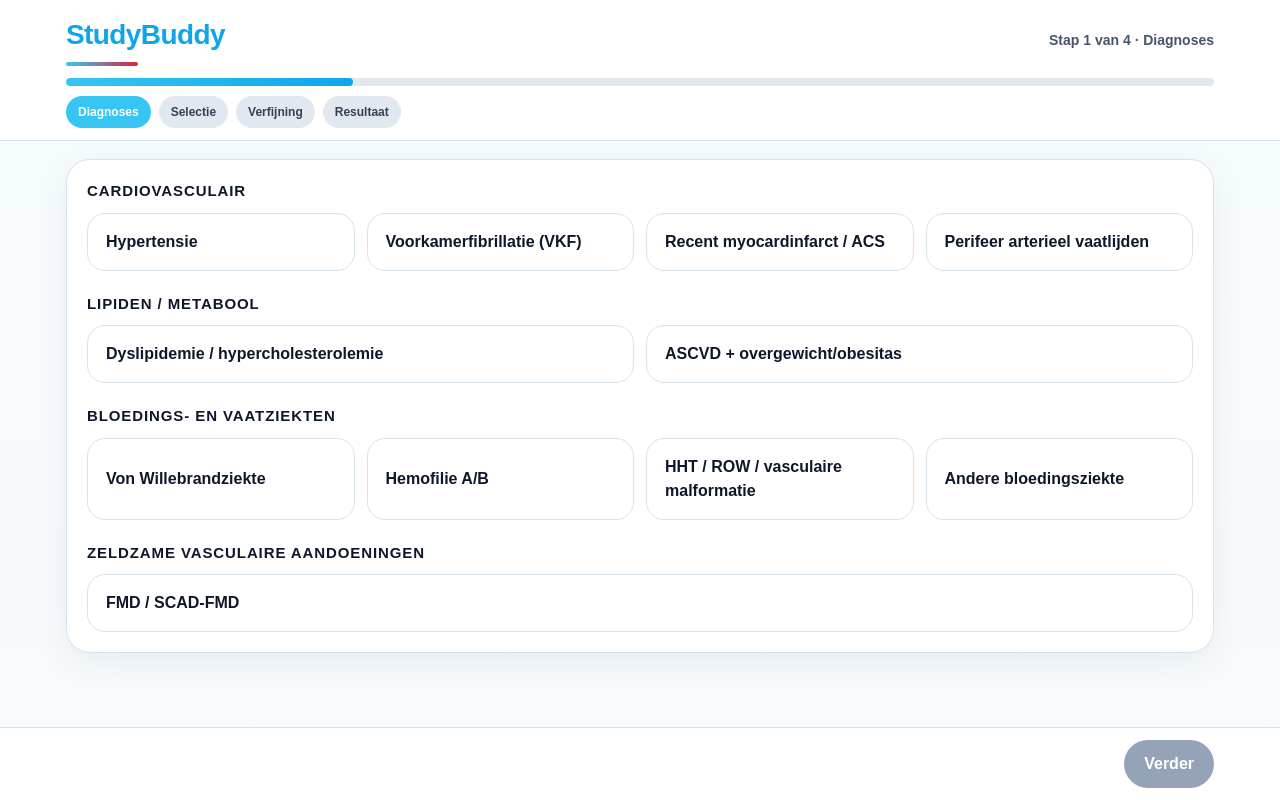
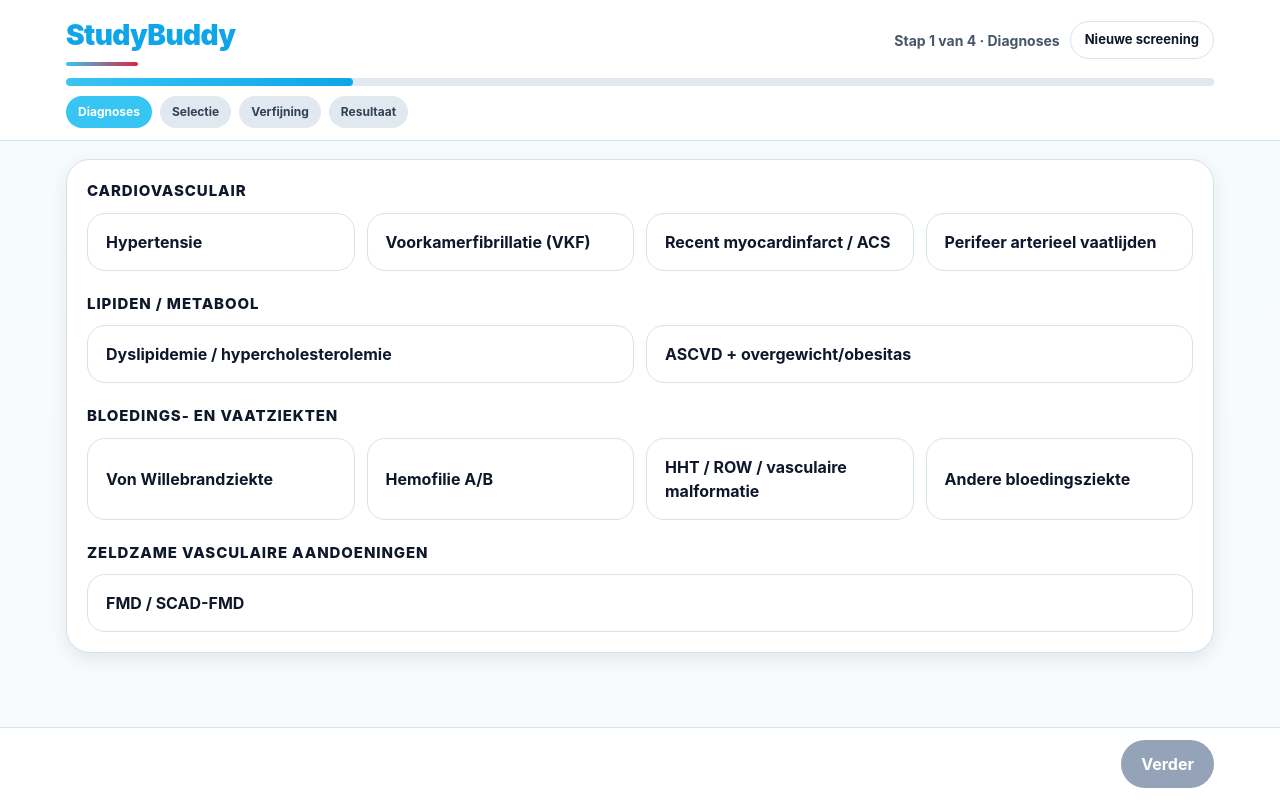
Before and after one commit to 5rbnbmwn7q-ai/study-screener-v4, a Next.js app: page / in a window 1280 px wide. Built offline with nearby package versions, Linux system fonts and the light colour scheme.

Commit message:
V5.2 add reset UX and polish

```diff
--- a/app/page.tsx
+++ b/app/page.tsx
@@ -373,6 +373,12 @@ const studiesWithGate = useMemo(() => {
   setAnswers({});
 };
 
+const handleReset = () => {
+  if (confirm("Nieuwe screening starten? Huidige gegevens gaan verloren.")) {
+    resetAll();
+  }
+};
+
   const canGoFromStep1 = problems.length > 0;
 
   const stepTitles = {
@@ -387,7 +393,7 @@ const studiesWithGate = useMemo(() => {
       style={{
         minHeight: "100vh",
         background: "linear-gradient(to bottom, #f5fbfe 0%, #f8fafc 100%)",
-        fontFamily: "Arial, sans-serif",
+        fontFamily: "-apple-system, BlinkMacSystemFont, 'SF Pro Text', sans-serif",
         color: COLORS.text,
       }}
     >
@@ -418,16 +424,22 @@ const studiesWithGate = useMemo(() => {
             }}
           >
             <div>
-              <div
+  <button
+    onClick={handleReset}
     style={{
       fontSize: 28,
       fontWeight: 900,
       letterSpacing: -0.6,
       color: COLORS.primaryDark,
+      background: "none",
+      border: "none",
+      cursor: "pointer",
+      padding: 0,
     }}
   >
     StudyBuddy
-              </div>
+  </button>
+
   <div
     style={{
       height: 4,
@@ -441,12 +453,37 @@ const studiesWithGate = useMemo(() => {
 
 <div
   style={{
+    display: "flex",
+    alignItems: "center",
+    gap: 10,
+    flexWrap: "wrap",
+  }}
+>
+  <div
+    style={{
       fontSize: 14,
       color: COLORS.textSoft,
       fontWeight: 700,
     }}
   >
     Stap {step} van 4 · {stepTitles[step]}
+  </div>
+
+  <button
+    onClick={handleReset}
+    style={{
+      padding: "8px 14px",
+      borderRadius: 999,
+      border: `1px solid ${COLORS.border}`,
+      background: "white",
+      fontWeight: 700,
+      cursor: "pointer",
+      fontSize: 13,
+      color: COLORS.text,
+    }}
+  >
+    Nieuwe screening
+  </button>
 </div>
           </div>
 
@@ -522,7 +559,7 @@ const studiesWithGate = useMemo(() => {
                 background: COLORS.surface,
                 borderRadius: 24,
                 padding: 20,
-                boxShadow: "0 10px 35px rgba(15, 23, 42, 0.06)",
+                boxShadow: "0 6px 18px rgba(0,0,0,0.08)",
               }}
             >
               <div
@@ -619,7 +656,7 @@ const studiesWithGate = useMemo(() => {
                       padding: 16,
                       opacity: gateStatus.status === "fail" ? 0.45 : 1,
                       transition: "all 0.2s ease",
-                      boxShadow: "0 8px 24px rgba(15, 23, 42, 0.04)",
+                      boxShadow: "0 6px 18px rgba(0,0,0,0.08)",
                     }}
                   >
                     <div
@@ -793,7 +830,7 @@ const studiesWithGate = useMemo(() => {
                         padding: 16,
                         opacity: liveResult.tone === "red" ? 0.65 : 1,
                         transition: "all 0.2s ease",
-                        boxShadow: "0 8px 24px rgba(15, 23, 42, 0.04)",
+                        boxShadow: "0 6px 18px rgba(0,0,0,0.08)",
                       }}
                     >
                       <div
@@ -952,7 +989,7 @@ const studiesWithGate = useMemo(() => {
                       background: styles.bg,
                       borderRadius: 24,
                       padding: 18,
-                      boxShadow: "0 8px 24px rgba(15, 23, 42, 0.04)",
+                      boxShadow: "0 6px 18px rgba(0,0,0,0.08)",
                     }}
                   >
                     <div
@@ -1116,10 +1153,11 @@ const studiesWithGate = useMemo(() => {
                   padding: "12px 20px",
                   borderRadius: 999,
                   border: "none",
-                  background: COLORS.primaryDark,
+                  background: "linear-gradient(135deg, #37C5F3, #0EA5E9)",
 color: "white",
 cursor: "pointer",
 fontWeight: 700,
+boxShadow: "0 4px 12px rgba(14,165,233,0.28)",
                 }}
               >
                 {studiesForStep3.length === 0 || studiesWithRefinement.length === 0
@@ -1137,10 +1175,11 @@ const studiesWithGate = useMemo(() => {
                   padding: "12px 20px",
                   borderRadius: 999,
                   border: "none",
-                  background: COLORS.primaryDark,
+                  background: "linear-gradient(135deg, #37C5F3, #0EA5E9)",
 color: "white",
 cursor: "pointer",
 fontWeight: 700,
+boxShadow: "0 4px 12px rgba(14,165,233,0.28)",
                 }}
               >
                 Resultaat
```
Lines whose indentation alone changed are shown as unchanged.
